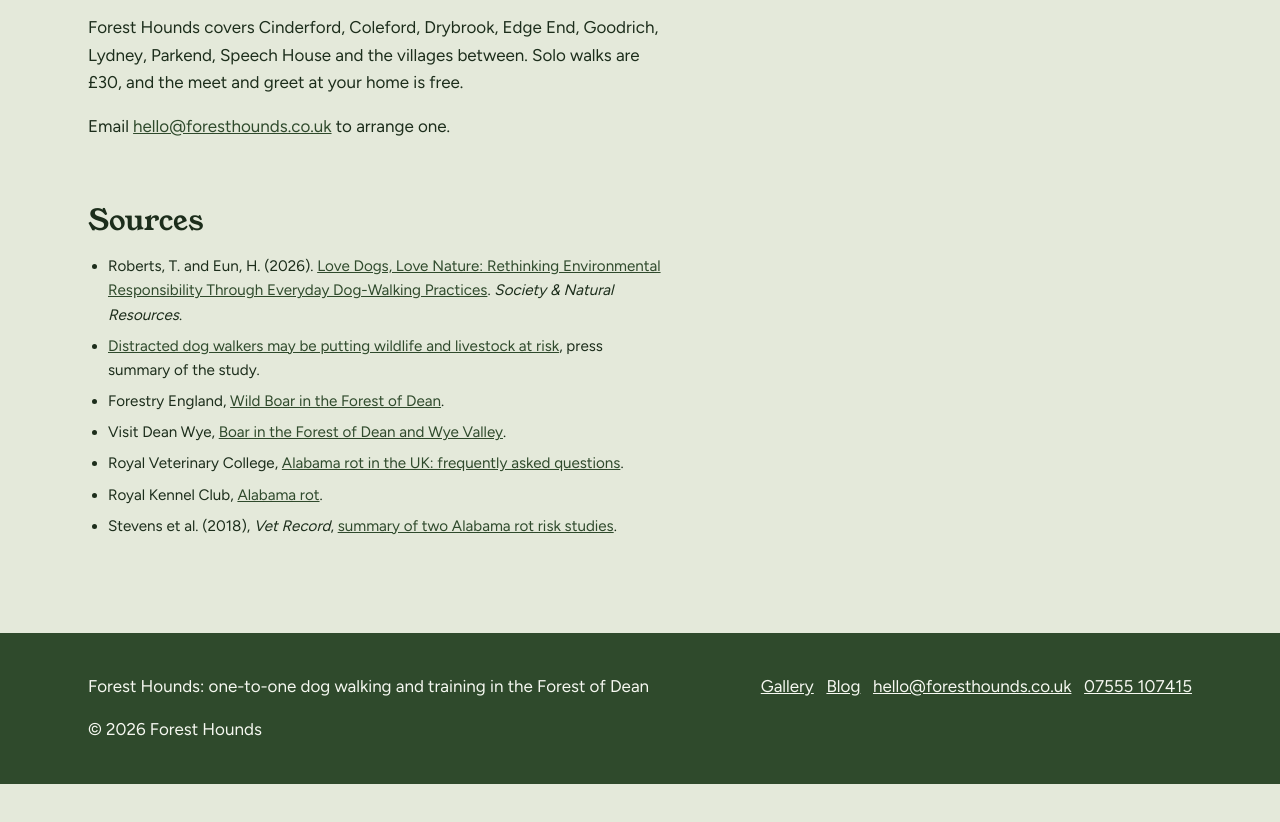
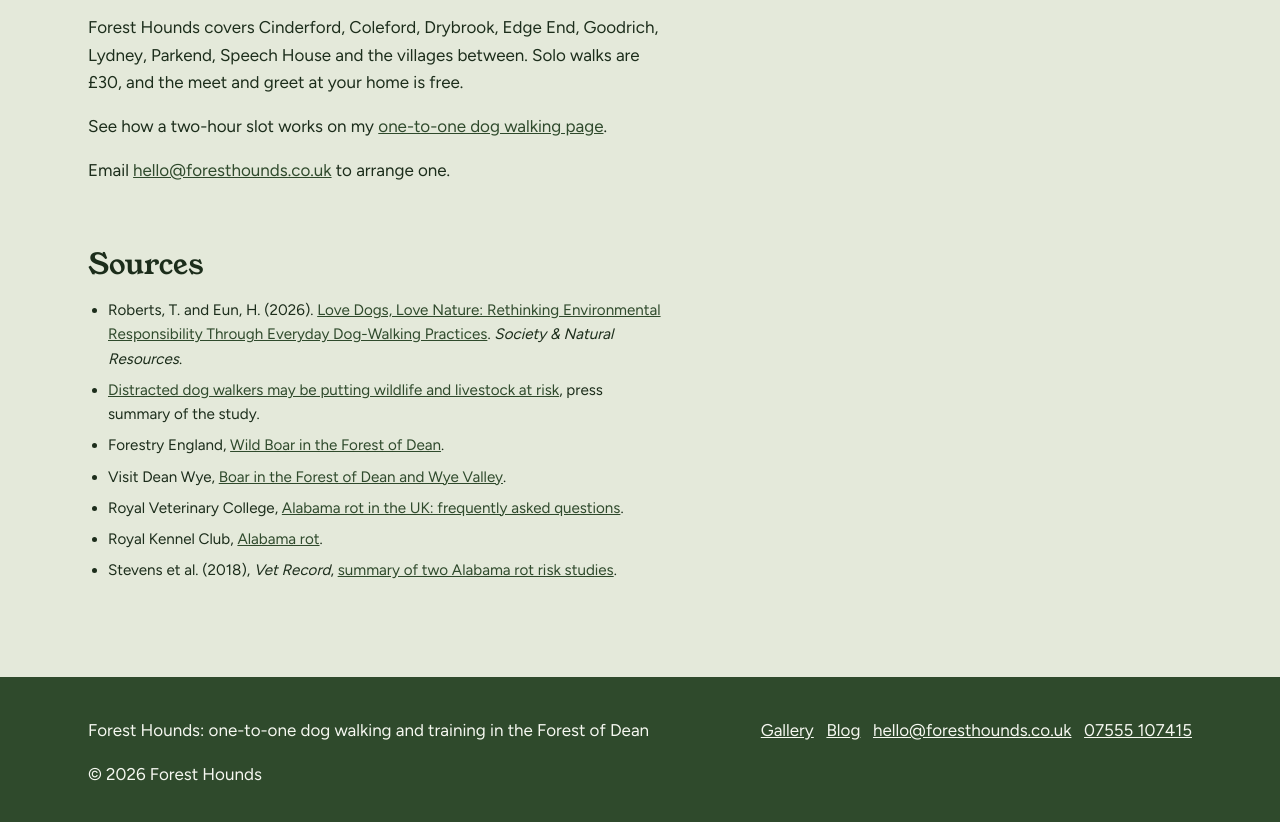
Before and after one commit to webbpagemedia-22/foresthounds-site, a plain HTML site: page blog/one-dog-at-a-time.html in a window 1280 px wide. Shown: the part 4257-5079 px from the top of the page. Before the commit the page ends 5041 px from the top, so only its background shows below. Drawn offline with Linux system fonts and the light colour scheme.

Commit message:
Web dev: Napoleon job 3, link one-dog-at-a-time post to the home page (#46)
Adds one sentence to the "Book a solo walk" section of
blog/one-dog-at-a-time.html, after the paragraph listing the towns:
"See how a two-hour slot works on my one-to-one dog walking page",
linking to the home page. Nothing else in the post changes.

Why: the post explains the one-to-one model, and a link with that
wording supports the home page for "one to one dog walking Forest of
Dean", where it has just reached 14th.


Claude-Session: https://claude.ai/code/session_01GXWdrPykrpdnzwqDbiBjok

Co-authored-by: Forest Hounds Web Dev <noreply@anthropic.com>

```diff
--- a/blog/one-dog-at-a-time.html
+++ b/blog/one-dog-at-a-time.html
@@ -144,6 +144,7 @@
 
           <h2>Book a solo walk</h2>
           <p>Forest Hounds covers Cinderford, Coleford, Drybrook, Edge End, Goodrich, Lydney, Parkend, Speech House and the villages between. Solo walks are £30, and the meet and greet at your home is free.</p>
+          <p>See how a two-hour slot works on my <a href="/">one-to-one dog walking page</a>.</p>
           <p>Email <a href="mailto:hello@foresthounds.co.uk">hello@foresthounds.co.uk</a> to arrange one.</p>
 
           <h2>Sources</h2>
```
